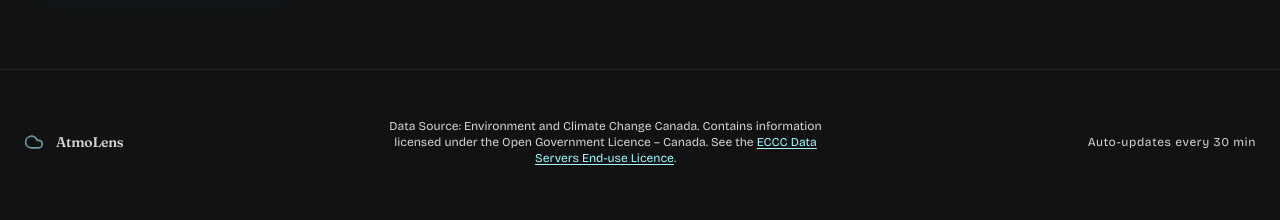
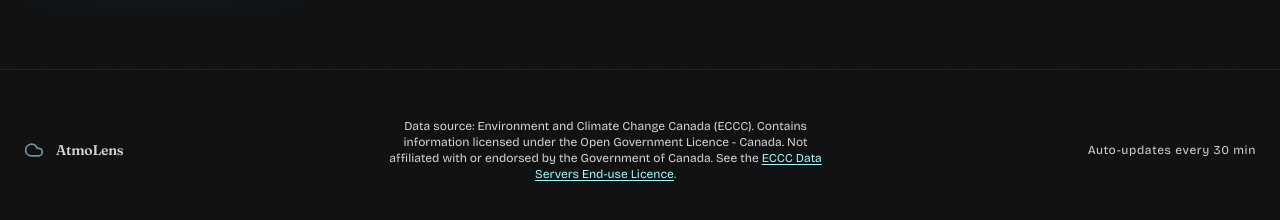
Before and after one commit to thaparSAAB14/AtmoLens, a Next.js app in the folder frontend/: page /maps in a window 1280 px wide. Shown: the part 1091-1311 px from the top of the page. Built offline with nearby package versions, Linux system fonts and the light colour scheme; no server answers.

Commit message:
Refresh context and tighten legal attribution posture

```diff
--- a/frontend/src/app/api/status/route.ts
+++ b/frontend/src/app/api/status/route.ts
@@ -12,7 +12,7 @@ export async function GET() {
         ]);
         return NextResponse.json({
             system: "AtmoLens",
-            version: "3.0.7 (RDPA Overlay + Adaptive Enhancer)",
+            version: "3.0.8 (Legal Audit + Context Refresh)",
             status: "online",
             archive_count: archiveCount,
             map_types: mapTypes,
--- a/frontend/src/components/Footer.tsx
+++ b/frontend/src/components/Footer.tsx
@@ -6,7 +6,6 @@ import { FlickeringGrid } from "@/components/ui/flickering-grid";
 export function Footer() {
   return (
     <footer className="relative mt-16 overflow-hidden border-t border-[var(--border)]">
-      {/* Flickering grid background */}
       <div className="absolute inset-0 opacity-10">
         <FlickeringGrid
           squareSize={3}
@@ -27,7 +26,7 @@ export function Footer() {
             </span>
           </div>
           <p className="text-[var(--text-secondary)] text-xs text-center max-w-md">
-             Data Source: Environment and Climate Change Canada. Contains information licensed under the Open Government Licence – Canada. See the{" "}
+            Data source: Environment and Climate Change Canada (ECCC). Contains information licensed under the Open Government Licence - Canada. Not affiliated with or endorsed by the Government of Canada. See the{" "}
             <a
               href="https://eccc-msc.github.io/open-data/licence/readme_en/"
               target="_blank"
@@ -38,9 +37,7 @@ export function Footer() {
             </a>
             .
           </p>
-          <p className="text-[var(--text-secondary)] text-xs font-label">
-             Auto-updates every 30 min
-          </p>
+          <p className="text-[var(--text-secondary)] text-xs font-label">Auto-updates every 30 min</p>
         </div>
       </div>
     </footer>
--- a/frontend/src/components/ui/pixeleted-404-not-found.tsx
+++ b/frontend/src/components/ui/pixeleted-404-not-found.tsx
@@ -27,13 +27,6 @@ export function Error404({
 }: Error404Props) {
   return (
     <div className="min-h-screen flex items-center justify-center px-4 py-16">
-      <link rel="preconnect" href="https://fonts.googleapis.com" />
-      <link rel="preconnect" href="https://fonts.gstatic.com" crossOrigin="anonymous" />
-      <link
-        href="https://fonts.googleapis.com/css2?family=Doto:wght@100..900&display=swap"
-        rel="stylesheet"
-      />
-
       <div className="flex flex-col items-center">
         <div className="relative mb-16">
           <svg
@@ -99,7 +92,7 @@ export function Error404({
         </div>
 
         <div className="text-center max-w-2xl">
-          <h1 className="text-4xl md:text-5xl font-doto mb-6 text-balance leading-tight">
+          <h1 className="text-4xl md:text-5xl font-display mb-6 text-balance leading-tight">
             {heading}
           </h1>
           <p className="text-muted-foreground text-base md:text-lg mb-10 font-sans">
--- a/frontend/src/lib/geomet.ts
+++ b/frontend/src/lib/geomet.ts
@@ -54,7 +54,7 @@ export const GEOMET_LAYERS: GeoMetLayer[] = [
 ];
 
 export const GEOMET_ATTRIBUTION =
-  "Contains information licensed under the Open Government Licence – Canada.";
+  "Contains information licensed under the Open Government Licence - Canada. Source: Environment and Climate Change Canada (ECCC).";
 
 export const GEOMET_WMS_LAYER_NAMES = new Set(GEOMET_LAYERS.map((layer) => layer.layer));
 
```
Also changed, not shown: 1 other file (tests, documents, lock files or other folders). Lines whose indentation alone changed are shown as unchanged.
